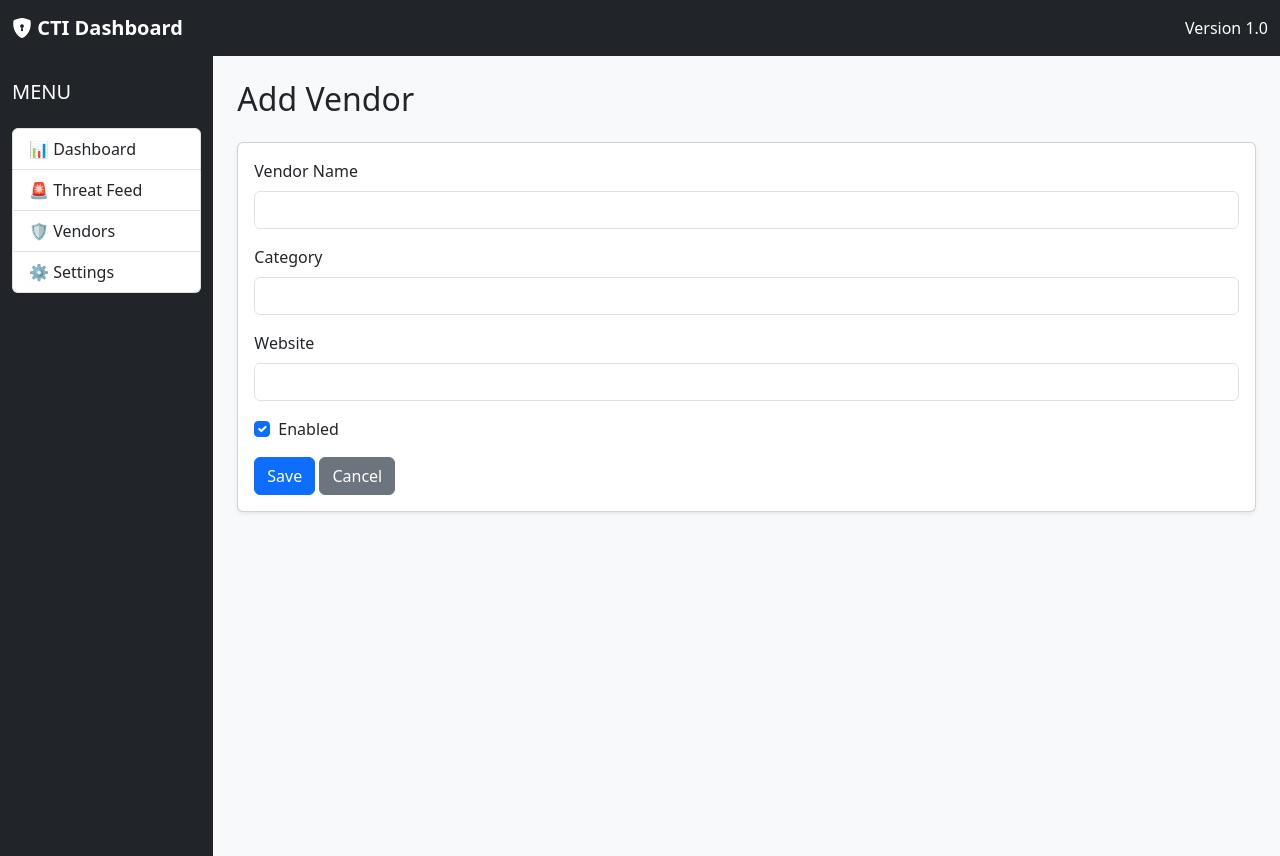
After one commit to Babygman/CTI-Dashboard, a Flask app: page /vendors/add in a window 1280 px wide. The commit adds this page. Run offline with Flask 3, Linux system fonts and the light colour scheme.

Commit message:
Add Vendor create form and save functionality

```diff
--- /dev/null
+++ b/app/templates/vendor_add.html
@@ -0,0 +1,52 @@
+{% extends 'base.html' %}
+
+{% block content %}
+
+<h2 class="mb-4">Add Vendor</h2>
+
+<div class="card shadow-sm">
+    <div class="card-body">
+        <form method="post">
+            <div class="mb-3">
+                <label for="vendor_name" class="form-label">Vendor Name</label>
+                <input type="text" class="form-control{% if errors.get('vendor_name') %} is-invalid{% endif %}"
+                       id="vendor_name" name="vendor_name" maxlength="100"
+                       value="{{ form_data.vendor_name }}" required>
+                {% if errors.get('vendor_name') %}
+                <div class="invalid-feedback">{{ errors.vendor_name }}</div>
+                {% endif %}
+            </div>
+
+            <div class="mb-3">
+                <label for="category" class="form-label">Category</label>
+                <input type="text" class="form-control{% if errors.get('category') %} is-invalid{% endif %}"
+                       id="category" name="category" maxlength="100"
+                       value="{{ form_data.category }}">
+                {% if errors.get('category') %}
+                <div class="invalid-feedback">{{ errors.category }}</div>
+                {% endif %}
+            </div>
+
+            <div class="mb-3">
+                <label for="website" class="form-label">Website</label>
+                <input type="text" class="form-control{% if errors.get('website') %} is-invalid{% endif %}"
+                       id="website" name="website" maxlength="255"
+                       value="{{ form_data.website }}">
+                {% if errors.get('website') %}
+                <div class="invalid-feedback">{{ errors.website }}</div>
+                {% endif %}
+            </div>
+
+            <div class="form-check mb-3">
+                <input type="checkbox" class="form-check-input" id="enabled" name="enabled"
+                       {% if form_data.enabled %}checked{% endif %}>
+                <label for="enabled" class="form-check-label">Enabled</label>
+            </div>
+
+            <button type="submit" class="btn btn-primary">Save</button>
+            <a href="{{ url_for('vendors.vendor_list') }}" class="btn btn-secondary">Cancel</a>
+        </form>
+    </div>
+</div>
+
+{% endblock %}
--- a/app/templates/vendors.html
+++ b/app/templates/vendors.html
@@ -5,7 +5,7 @@
 <h2 class="mb-4">Vendors</h2>
 
 <div class="d-flex justify-content-end mb-3">
-    <a href="#" class="btn btn-primary">+ Add Vendor</a>
+    <a href="{{ url_for('vendors.add_vendor') }}" class="btn btn-primary">+ Add Vendor</a>
 </div>
 
 <div class="card shadow-sm">
--- a/app/vendors/routes.py
+++ b/app/vendors/routes.py
@@ -1,4 +1,4 @@
-from flask import render_template
+from flask import redirect, render_template, request, url_for
 
 from app.extensions import db
 from app.models.vendor import Vendor
@@ -10,3 +10,46 @@ from . import vendors_blueprint
 def vendor_list():
     vendors = db.session.execute(db.select(Vendor)).scalars().all()
     return render_template("vendors.html", vendors=vendors)
+
+
+@vendors_blueprint.route("/vendors/add", methods=["GET", "POST"])
+def add_vendor():
+    form_data = {
+        "vendor_name": "",
+        "category": "",
+        "website": "",
+        "enabled": True,
+    }
+    errors = {}
+
+    if request.method == "POST":
+        form_data = {
+            "vendor_name": request.form.get("vendor_name", "").strip(),
+            "category": request.form.get("category", "").strip(),
+            "website": request.form.get("website", "").strip(),
+            "enabled": "enabled" in request.form,
+        }
+
+        if not form_data["vendor_name"]:
+            errors["vendor_name"] = "Vendor Name is required."
+        elif len(form_data["vendor_name"]) > 100:
+            errors["vendor_name"] = "Vendor Name must be 100 characters or fewer."
+
+        if len(form_data["category"]) > 100:
+            errors["category"] = "Category must be 100 characters or fewer."
+
+        if len(form_data["website"]) > 255:
+            errors["website"] = "Website must be 255 characters or fewer."
+
+        if not errors:
+            vendor = Vendor(
+                VendorName=form_data["vendor_name"],
+                Category=form_data["category"] or None,
+                Website=form_data["website"] or None,
+                Enabled=form_data["enabled"],
+            )
+            db.session.add(vendor)
+            db.session.commit()
+            return redirect(url_for("vendors.vendor_list"))
+
+    return render_template("vendor_add.html", form_data=form_data, errors=errors)
```
